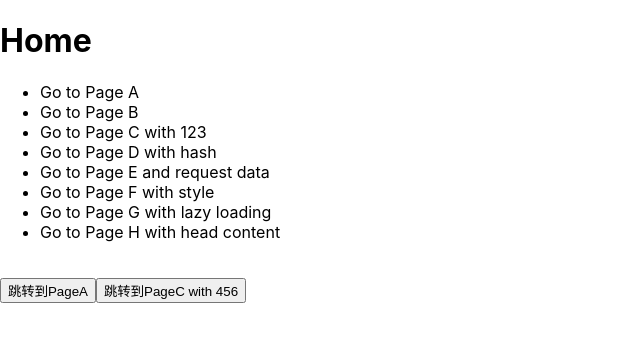
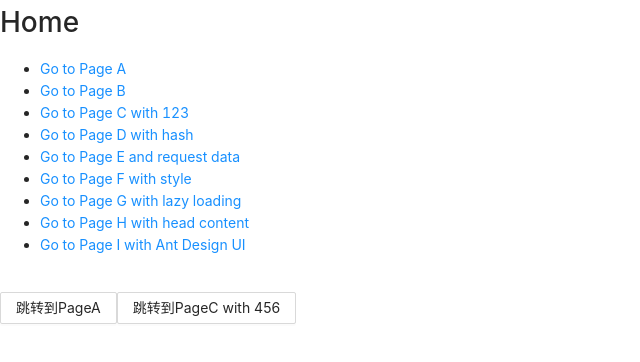
Before and after one commit to xiezipei/react-demos, a Next.js app in the folder demo13/: page / in a window 1280 px wide. Shown: the top 362 px of the page, without its empty margins (0-640 px from the left). Built offline with nearby package versions, Linux system fonts and the light colour scheme.

Commit message:
update(demo13): 全局引入 AntD 样式

```diff
--- a/demo13/package.json
+++ b/demo13/package.json
@@ -8,6 +8,7 @@
     "start": "next start"
   },
   "dependencies": {
+    "antd": "^4.16.1",
     "axios": "^0.21.1",
     "moment": "^2.29.1",
     "next": "10.2.3",
--- a/demo13/pages/_app.js
+++ b/demo13/pages/_app.js
@@ -1,4 +1,5 @@
 import '../styles/globals.css'
+import 'antd/dist/antd.css'
 
 function MyApp({ Component, pageProps }) {
   return <Component {...pageProps} />
--- a/demo13/pages/index.js
+++ b/demo13/pages/index.js
@@ -1,6 +1,7 @@
 import Link from 'next/link'
 import Router from 'next/router'
 import MyHeader from "../components/Header"
+import { Button } from "antd";
 
 const Home = () => {
   /**
@@ -88,11 +89,12 @@ const Home = () => {
         <li><Link href="/pageF"><a>Go to Page F with style</a></Link></li>
         <li><Link href="/pageG"><a>Go to Page G with lazy loading</a></Link></li>
         <li><Link href="/pageH"><a>Go to Page H with head content</a></Link></li>
+        <li><Link href="/pageI"><a>Go to Page I with Ant Design UI</a></Link></li>
       </ul>
       <br />
       <div>
-        <button onClick={gotoPageA}>跳转到PageA</button>
-        <button onClick={gotoPageC}>跳转到PageC with 456</button>
+        <Button onClick={gotoPageA}>跳转到PageA</Button>
+        <Button onClick={gotoPageC}>跳转到PageC with 456</Button>
       </div>
     </div>
   )
```
Also changed, not shown: demo13/pages/pageI.js (added, +16 -0 lines), 1 other file (tests, documents, lock files or other folders).
